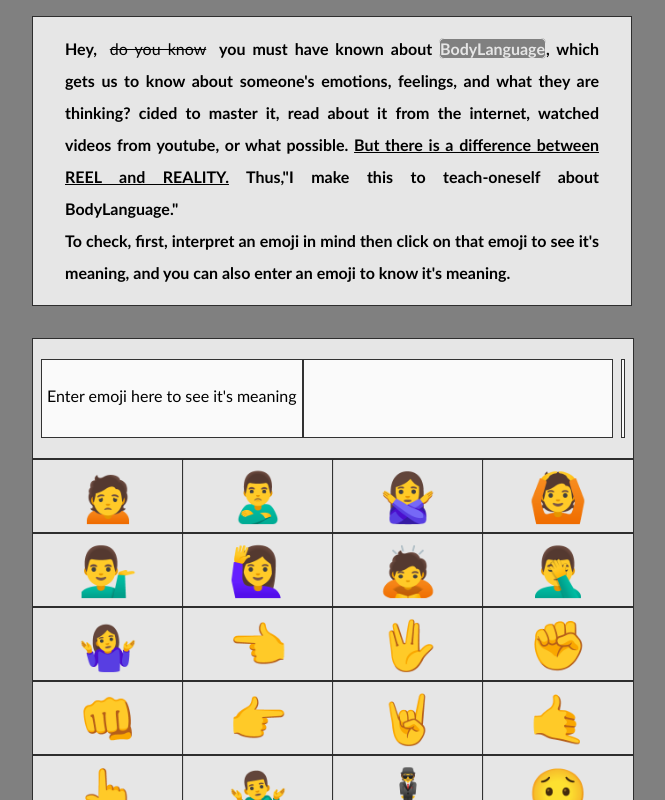
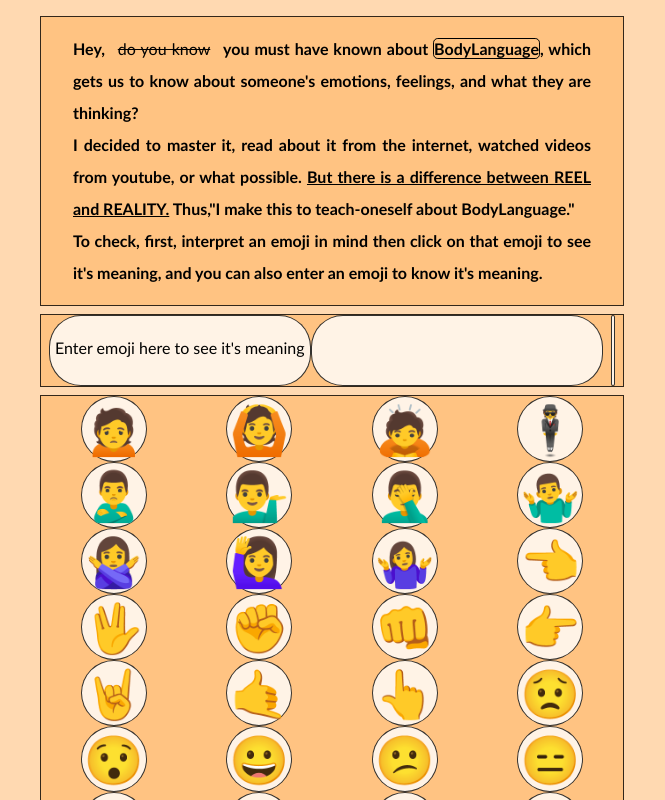
Before and after one commit to bajajshubham/gestures-interpreter, a React (Create React App) app: page / in a window 1280 px wide. Shown: the top 800 px of the page, without its empty margins (308-973 px from the left). Built offline with nearby package versions, Linux system fonts and the light colour scheme.

Commit message:
refactor: suggestions adopted

```diff
--- a/src/App.js
+++ b/src/App.js
@@ -5,13 +5,15 @@ import "./styles.css";
 const gesturesDB = {
 
   "🙍" : "Frowning",
+  "🙆" : "Gesturing Ok",
+  "🙇" : "Bowing",
+  "🕴️":"Suit Levitating",
   "🙎‍♂️" : "Pouting",
+  "💁‍♂️" : "Tripping Hand",
+  "🤦‍♂️" : "Facepalming",
+  "🤷‍♂️" :"Shrugging",
   "🙅‍♀️" : "Gesturing No",
-  "🙆" : "Gesturing Ok",
-  "💁‍♂️" : "Tripping Hand",
   "🙋‍♀️" : "Raising Hand",
-  "🙇" : "Bowing",
-  "🤦‍♂️" : "Facepalming",
   "🤷‍♀️" : "Struggling",
   "👈" : "Pointing Left",
   "🖖" : "Vulcan salute",
@@ -21,8 +23,6 @@ const gesturesDB = {
   "🤘" :"Sign of the Horns",
   "🤙" :"Call me Hand",
   "👆" :"Pointing Up",
-  "🤷‍♂️" :"Shrugging",
-  "🕴️":"Suit Levitating",
   "😟":"Worried",
   "😯":"Hushed",
   "😀":"Grinning",
@@ -47,16 +47,19 @@ export default function App() {
 
   function getEmojiMeaning(event)
   {
+    var emoji = event.target.value ;
 
 
-      if(event.target.value in gesturesKeys)
+      if (emoji in gesturesDB)
       {
+        // console.log("yes",emoji);
         setEmoji(event.target.value);
         setMeaning(gesturesDB[event.target.value]);
       }
       else{
+        // console.log(emoji);
         setEmoji("");
-        setMeaning("Not having Meaning");
+        setMeaning("Not Found");
       }
   }
 
@@ -69,30 +72,24 @@ export default function App() {
   return (
     <div className="App">
 
-    <div className="divHomeP">
+    <div className="divHomeP appMargins">
 
     <p>
-
-
-
        Hey,<span className="strikeThrough">do you know</span>
        you must have known about <span className="decorateTxt">BodyLanguage</span>,
        which gets us to know about someone's emotions, feelings, and what they are thinking?
-       cided to master it, read about it from the internet, watched videos from youtube, or
+       <br/>
+       I decided to master it, read about it from the internet, watched videos from youtube, or
        what possible. <span style={{textDecoration:"underline"}}>But there is a difference between REEL and REALITY.</span>  Thus,"I make this to teach-oneself about BodyLanguage."
-       <br />
+       <br/>
        To check, first, interpret an emoji in mind then click on that emoji
        to see it's meaning, and you can also enter an emoji to know it's meaning.
-
-
-
-
     </p>
 {/* */}
 
     </div>
 
-  <div className="common-IO-display common-IO">
+  <div className="appMargins common-IO-display">
 
   <span style={{fontSize:"1rem",marginLeft:".5rem",cursor:"none"}}
     className="common-IO">Enter emoji here to see it's meaning</span>
@@ -110,7 +107,7 @@ export default function App() {
 
   </div>
 
-      <div className="emojis-display">
+      <div className="appMargins emojis-display">
       {
         gesturesKeys.map((item) => {
           return (
--- a/src/styles.css
+++ b/src/styles.css
@@ -6,7 +6,8 @@
 
 body
 {
-  background-color: grey;
+
+  background-color:rgba(255, 160, 60, 0.4);
 }
 
 .App {
@@ -14,17 +15,25 @@ body
  line-height: 2rem;
  margin: 1rem auto;
  max-width: 600px;
+
+}
+
+.appMargins
+{
+  margin-left:.5rem;
+  margin-right:.5rem;
+  margin-bottom:.5rem;
 }
 
 .divHomeP
 {
-  margin-bottom: 2rem;
   padding: 1rem 2rem;
   text-align:justify;
   font-weight: bolder;
   font-size: 1rem;
-  background-color: rgba(255, 255, 255, 0.8);
+  background-color: rgba(255, 160, 60, 0.4);
   border: 1px solid rgba(0, 0, 0, 0.8);
+
 }
 
 .strikeThrough
@@ -37,8 +46,9 @@ body
 
 .decorateTxt
 {
-  background-color: grey;
-  color:rgba(255, 255, 255, 0.8);
+
+/* background-color: white; */
+/* color: rgba(255, 160, 60, 0.4); */
   border: 1px solid;
   border-radius: .3rem;
 }
@@ -47,9 +57,9 @@ body
 {
   display:grid;
   grid-template-columns: auto auto auto auto;
-  grid-gap: 10px;
-  /* background-color: #2196F3; */
-  padding: 0rem;
+  grid-gap:10px;
+  background-color: rgba(255, 160, 60, 0.4);
+  border: 1px solid rgba(0, 0, 0, 0.8);
 
 }
 
@@ -57,26 +67,31 @@ body
 {
   background-color: rgba(255, 255, 255, 0.8);
   border: 1px solid rgba(0, 0, 0, 0.8);
+  border-radius: 2rem;
   text-align: center;
   width: 100%;
-  padding: 20px 0;
-  font-size: 3rem;
-  /* position: fixed; */
+  padding: 1rem 0;
+  font-size: 1rem;
 }
 
 .emojis-display
 {
   display: grid;
   grid-template-columns: auto auto auto auto;
-
+  overflow: hidden;
+  background-color: rgba(255, 160, 60, 0.4);
+  border: 1px solid rgba(0, 0, 0, 0.8);
 }
 
 .grid-item {
+  font-size: 3rem;
+  cursor:pointer;
+  text-align: center;
   background-color: rgba(255, 255, 255, 0.8);
   border: 1px solid rgba(0, 0, 0, 0.8);
-  text-align: center;
-  width:100%;
-  padding: 20px 0;
-  font-size: 3rem;
-  cursor:pointer;
+  border-radius:50%;
+  width: 4rem;
+  padding:1rem 0;
+  grid-gap:1rem;
+  margin:auto;
 }
```
